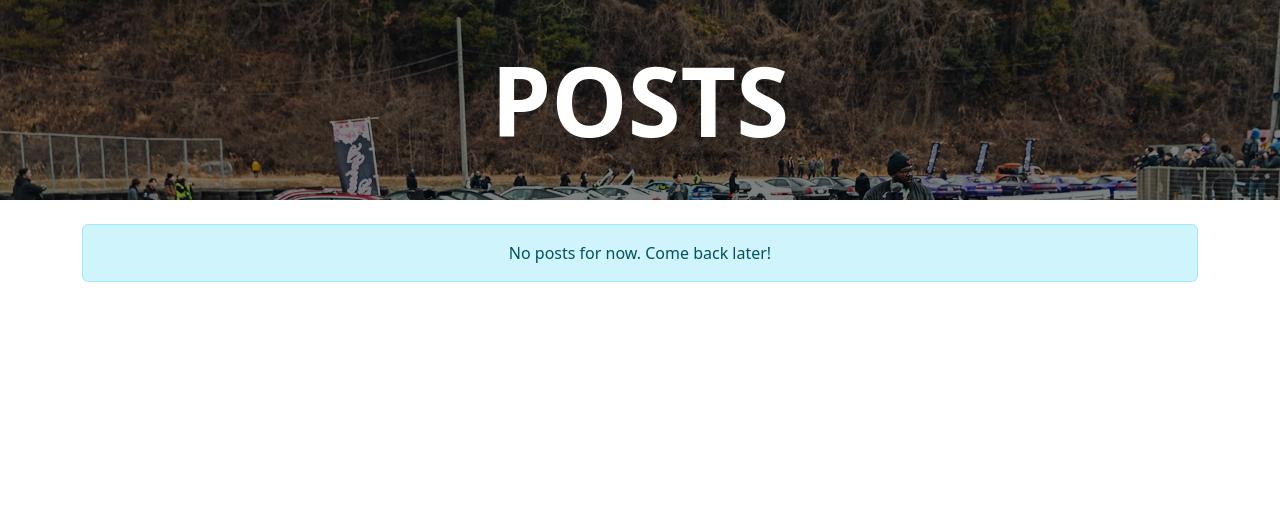
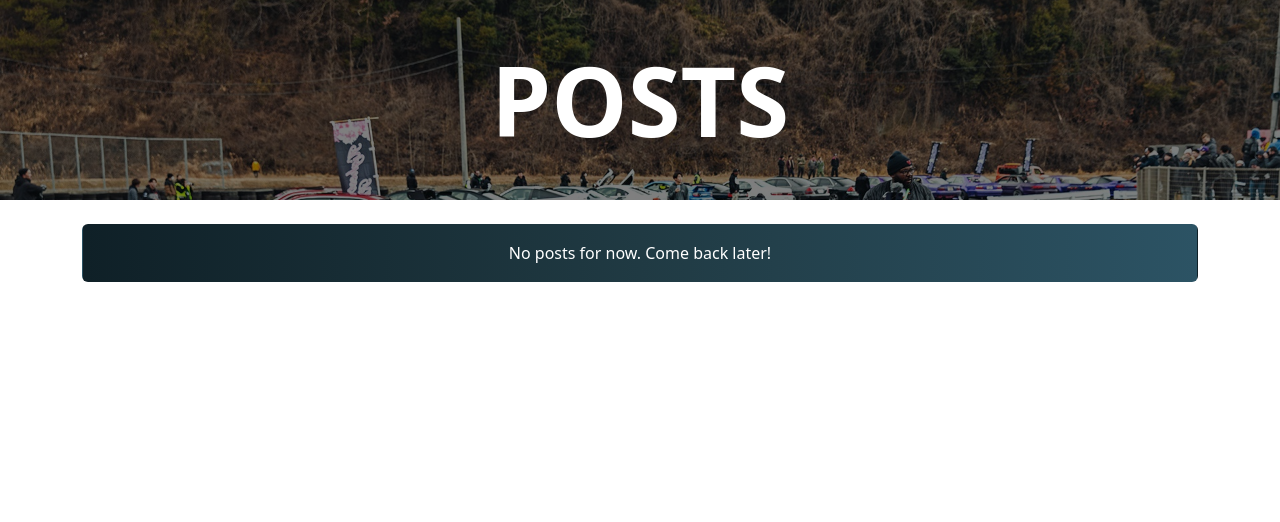
Before and after one commit to karol-kkk/carblog2, a Django app: page /forum/ in a window 1280 px wide. Shown: the part 56-578 px from the top of the page. Run offline with Django 5.2, Linux system fonts and the light colour scheme; data that the repository does not hold is empty; parts of the project's set-up code (start-up, migrations or seed data) failed here and were passed over.

Commit message:
update html

```diff
--- a/webapp/forum/templates/forum/index.html
+++ b/webapp/forum/templates/forum/index.html
@@ -28,7 +28,7 @@
         </div>
       {% endfor %}
     {% else %}
-      <div class="alert alert-info text-center">
+      <div class="alert text-white gradient text-center">
         No posts for now. Come back later!
       </div>
     {% endif %}
--- a/webapp/news/templates/news/index.html
+++ b/webapp/news/templates/news/index.html
@@ -33,7 +33,7 @@
                 {% endfor %}
             </div>
         {% else %}
-            <p class="text-center text-muted">No news for now. Come back later!</p>
+            <p class="alert text-white gradient text-center">No news for now. Come back later!</p>
         {% endif %}
     </div>
 </div>
```
